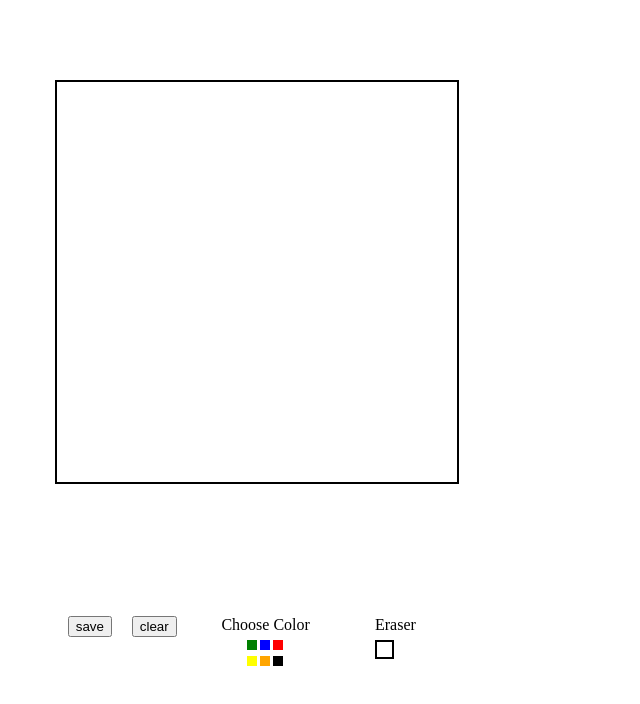
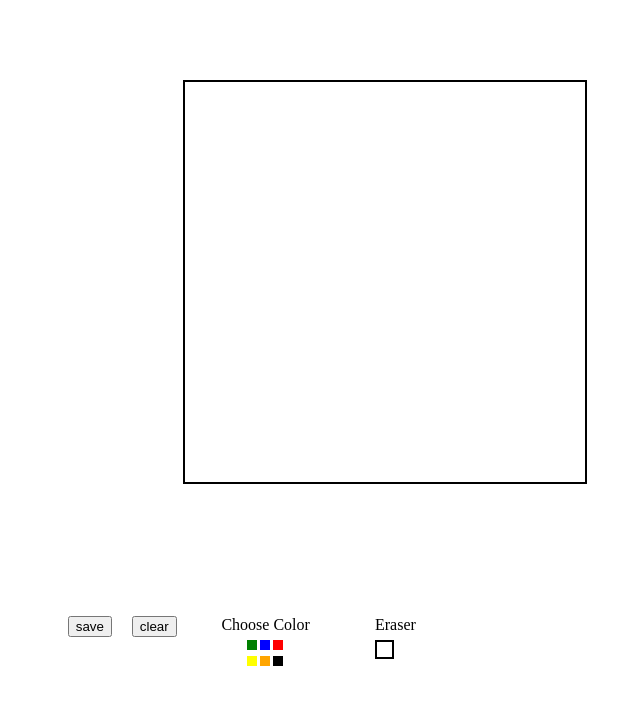
Before and after one commit to kayinilagan/Scribble-by-AKA, a website: page pub/index.html in a window 1280 px wide. Shown: the whole page, without its empty margins (329-969 px from the left). Drawn offline with nearby package versions, Linux system fonts and the light colour scheme; no server answers.

Commit message:
picture change

```diff
--- a/pub/index.html
+++ b/pub/index.html
@@ -14,7 +14,7 @@
 </head>
 
 <body onload="init()">
-    <canvas id="can" width="400" height="400" style="position:absolute;top:10%;left:30%;border:2px solid;"></canvas>
+    <canvas id="can" width="400" height="400" style="position:absolute;top:10%;left:40%;border:2px solid;"></canvas>
     <div style="position:absolute;top:77%;left:43%;">Choose Color</div>
     <div style="position:absolute;top:80%;left:45%;width:10px;height:10px;background:green;" id="green"
         onclick="color(this)"></div>
```
